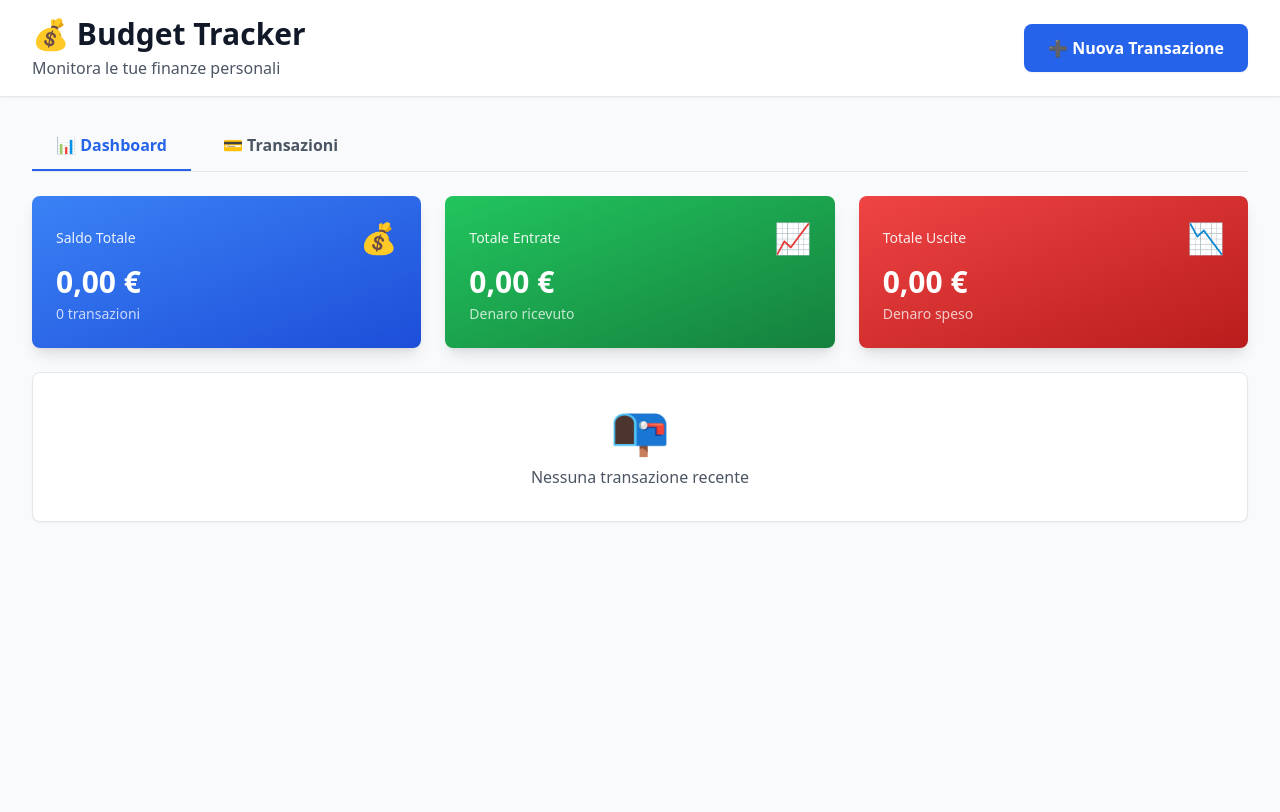
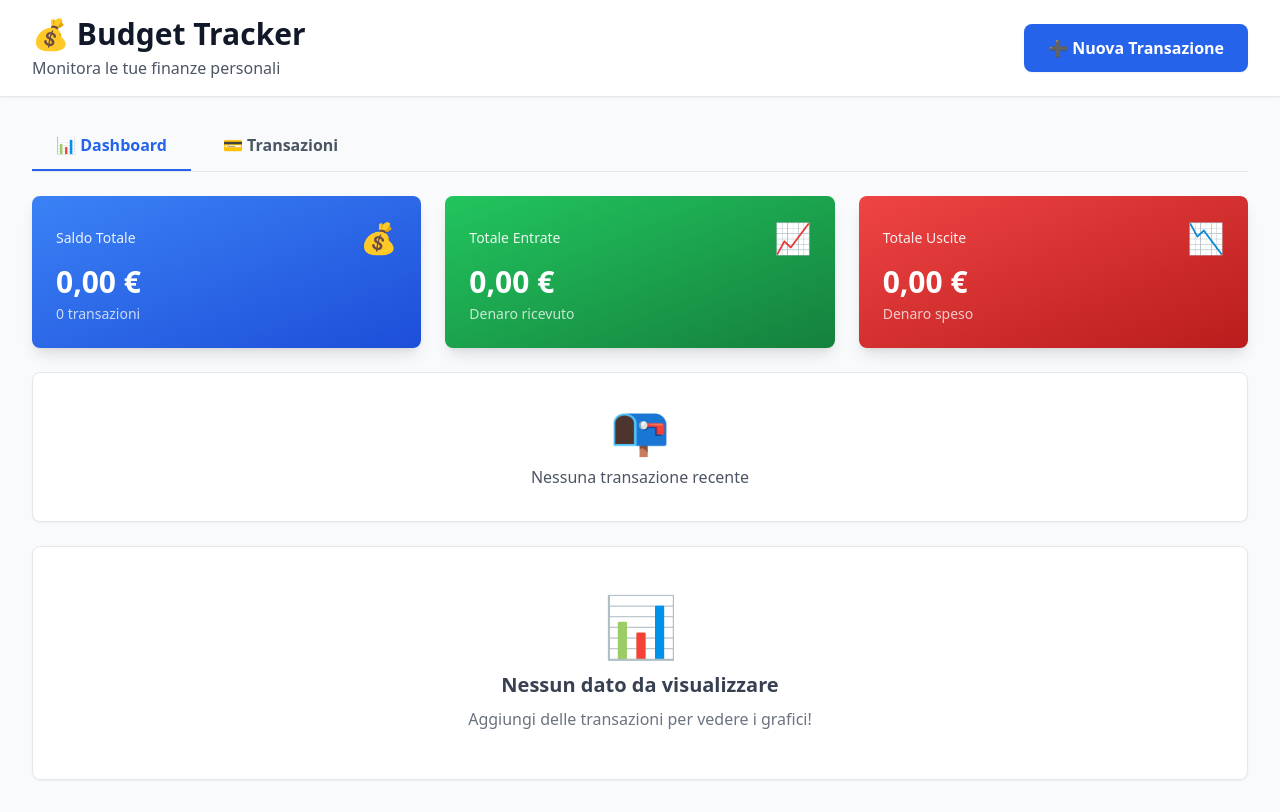
Before and after one commit to ffpalu/expense-tracker, a React (Vite) app: page / in a window 1280 px wide. Built offline with nearby package versions, Linux system fonts and the light colour scheme.

Commit message:
first version stable with all base function

```diff
--- a/src/App.tsx
+++ b/src/App.tsx
@@ -6,6 +6,7 @@ import { useFilters } from "./hooks/useFilters";
 import TransactionFilters from "./components/transactions/TransactionFilters";
 import Summary from "./components/dashboard/Summary";
 import RecentTransactions from "./components/dashboard/RecentTransactions";
+import Charts from "./components/dashboard/Charts";
 
 function App() {
 
@@ -93,6 +94,9 @@ function App() {
 					<>
 						<Summary />
 						<RecentTransactions limit={10} />
+						<div className="mt-6">
+							<Charts></Charts>
+						</div>
 					</>
 				) : (
 					<>
```
